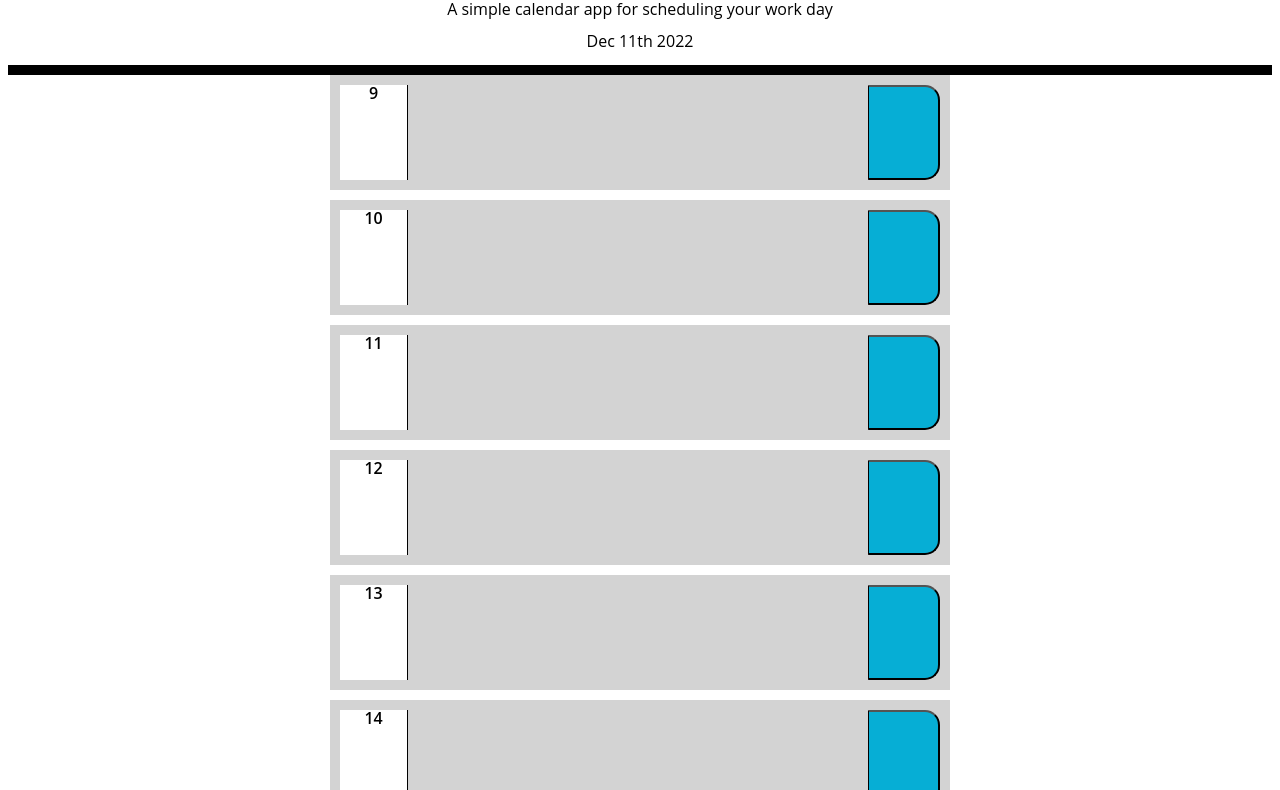
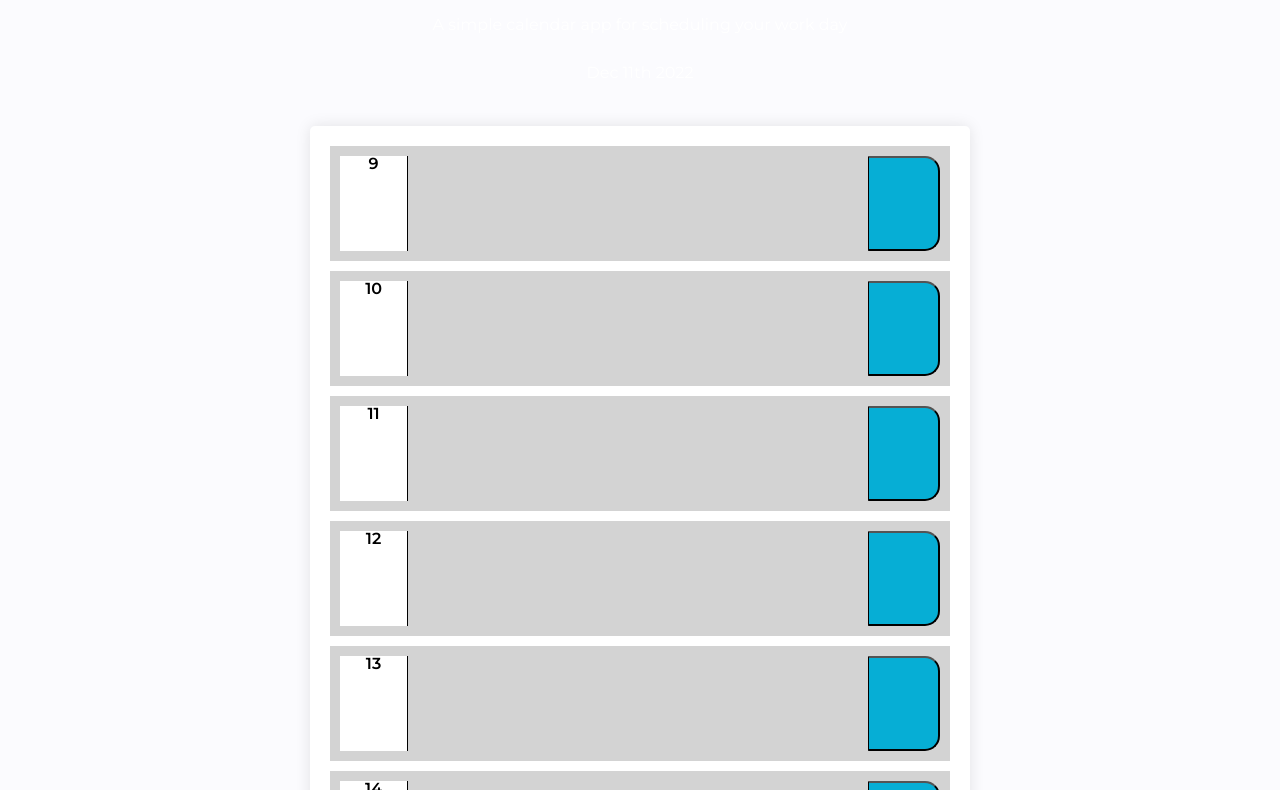
Before and after one commit to frandsalerno/jsplanner, a plain HTML site: page index.html in a window 1280 px wide. Shown: the part 74-864 px from the top of the page. Drawn offline with nearby package versions, Linux system fonts and the light colour scheme.

Commit message:
Updating some styles, mostly containers

```diff
--- a/assets/css/style.css
+++ b/assets/css/style.css
@@ -1,7 +1,13 @@
 body {
-  font-family: 'Open Sans', sans-serif;
   font-size: 16px;
   line-height: 1;
+  height: 100%;
+  margin: 0;
+  background-color: hsl(228deg 71% 99%);
+  font-family: 'Montserrat', sans-serif;
+  display: flex;
+  flex-direction: column;
+  align-items: center;
 }
 
 textarea {
@@ -14,11 +20,12 @@ textarea {
 }
 
 .jumbotron {
-  text-align: center;
-  background-color: transparent;
-  color: black;
   border-radius: 0;
-  border-bottom: 10px solid black;
+  height: 200px;
+  color: #FFF;
+  display: flex;
+  align-items: center;
+  flex-direction: column;
 }
 
 .hide{
@@ -40,6 +47,10 @@ textarea {
   justify-items: center;
   align-items: center;
   row-gap: 10px;
+  box-shadow: 0px 0px 15px 0px rgba(0,0,0,0.1);
+  background: #FFF;
+  padding: 20px;
+  border-radius: 5px;
 }
 
 .row {
--- a/assets/js/scripts.js
+++ b/assets/js/scripts.js
@@ -45,17 +45,12 @@ if (JSON.parse(localStorage.getItem('hourly_tasks')) != null) {
 var currentHour = $('.hour');
 
 currentHour.each(function(){
-   console.log();
    if((moment().format('H'))==$(this).text()){
-      console.log($(this).text());
       $(this).parent().addClass('present');
-      console.log('entro al if');
    } else if(parseInt((moment().format('H'))) > $(this).text()) {
       $(this).parent().addClass('past');
-      console.log('entro al else if');
    }else{
       $(this).parent().addClass('future');
-      console.log('entro al else');
    }
 
 })
@@ -72,7 +67,6 @@ saveBtn.on('click',function(){
    tasks = ($(this).siblings('#tasks').val());
    hourSlot = ($(this).siblings('.hour').text());
    timeblocks[hourSlot] = tasks;
-   console.log(timeblocks);
    //Save the event to localStorage
    localStorage.setItem('hourly_tasks', JSON.stringify(timeblocks));
    success.show(1000);
--- a/index.html
+++ b/index.html
@@ -4,6 +4,8 @@
     <meta charset="UTF-8" />
     <meta name="viewport" content="width=device-width, initial-scale=1.0" />
     <meta http-equiv="X-UA-Compatible" content="ie=edge" />
+    <link rel="preconnect" href="https://fonts.googleapis.com"><link rel="preconnect" href="https://fonts.gstatic.com" crossorigin><link href="https://fonts.googleapis.com/css2?family=Montserrat:ital,wght@0,100;0,400;0,600;1,100&display=swap" rel="stylesheet">
+    <style> @import url('https://fonts.googleapis.com/css2?family=Montserrat:ital,wght@0,100;0,400;0,600;1,100&display=swap'); </style>
 
     <link rel="stylesheet" href="/assets/css/style.css" />
     <title>Work Day Scheduler</title>
```
